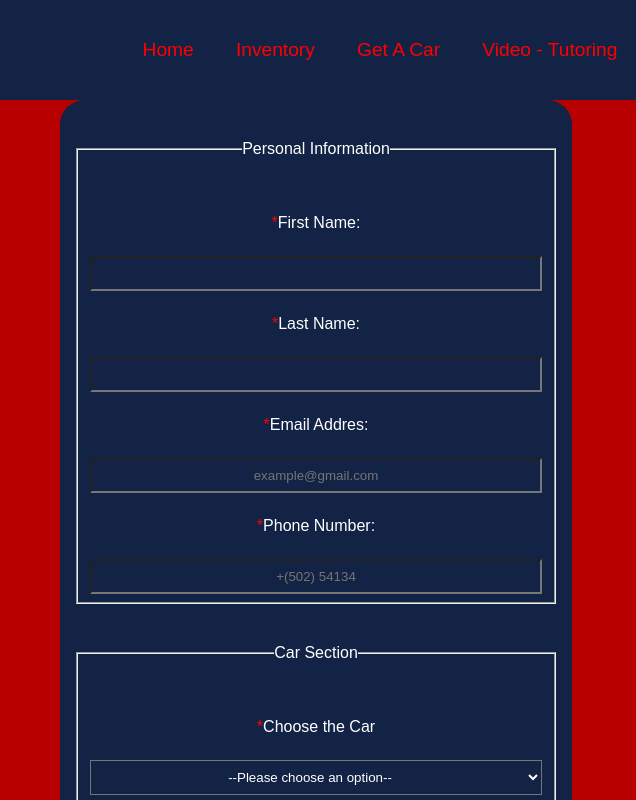
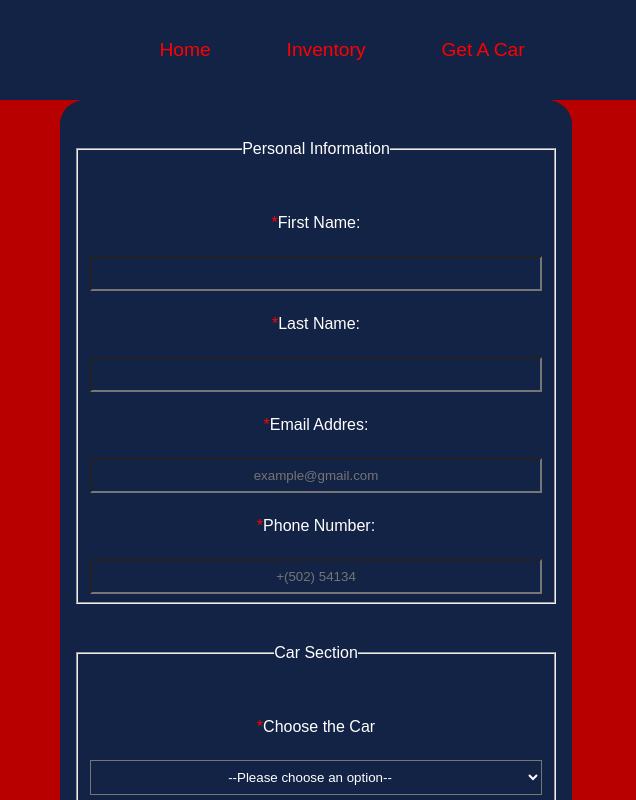
Before and after one commit to xanderbholden/wdd231, a plain HTML site: page project/get-car.html in a window 1280 px wide. Shown: the top 800 px of the page, 644-1280 px from the left. Drawn offline with Linux system fonts and the light colour scheme; no server answers.

Commit message:
Video stuff

```diff
--- a/project/get-car.html
+++ b/project/get-car.html
@@ -48,7 +48,7 @@
                     <li><a href="index.html">Home</a></li>
                     <li><a href="inventory.html">Inventory</a></li>
                     <li><a href="get-car.html" class="active">Get A Car</a></li>
-                    <li><a href="https://drive.google.com/file/d/1cBehTpasK95FqEpmoqugKSCeuu16MVaJ/view?usp=sharing" target="_blank">Video - Tutoring</a></li>
+                    <li><a href="" target="_blank"></a></li>
                 </ul>
             </nav>
         </div>
```
Also changed, not shown: project/index.html (+1 -1 lines), project/inventory.html (+1 -1 lines), project/thanku.html (+1 -1 lines).
